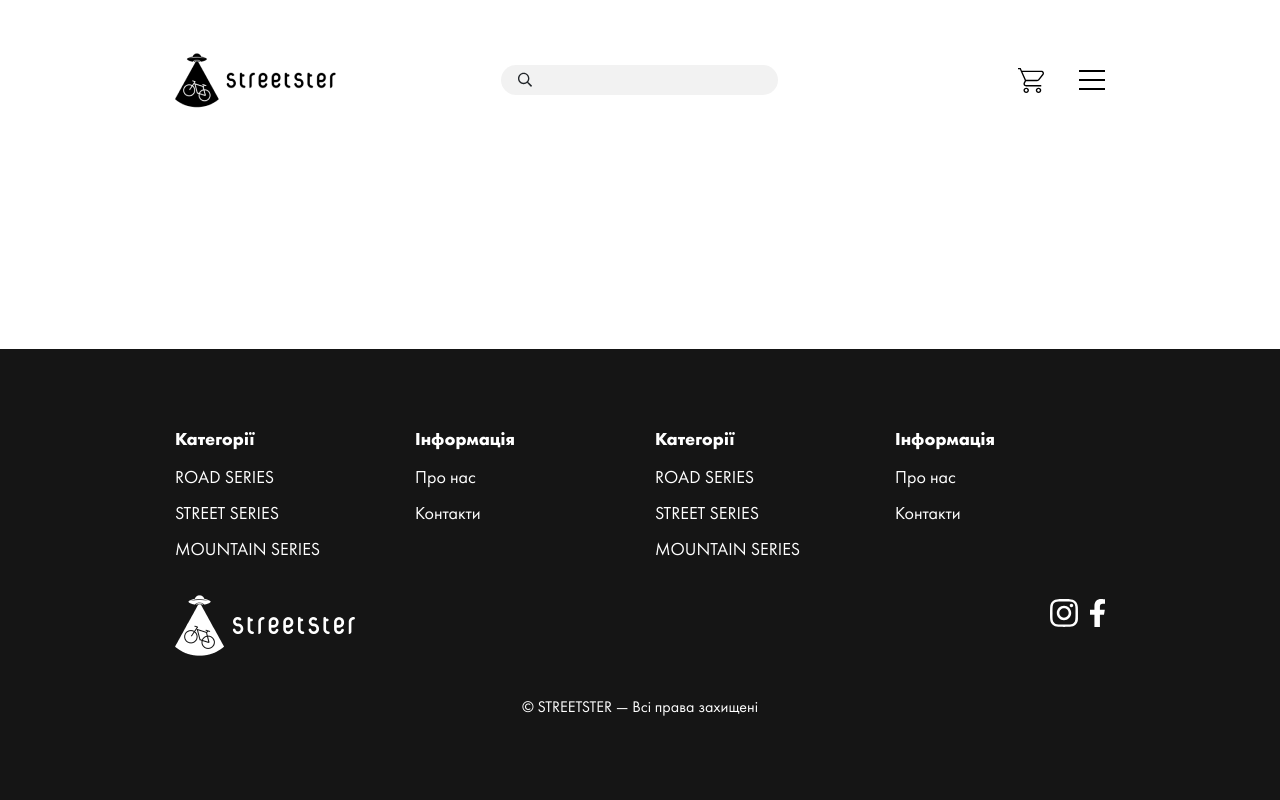
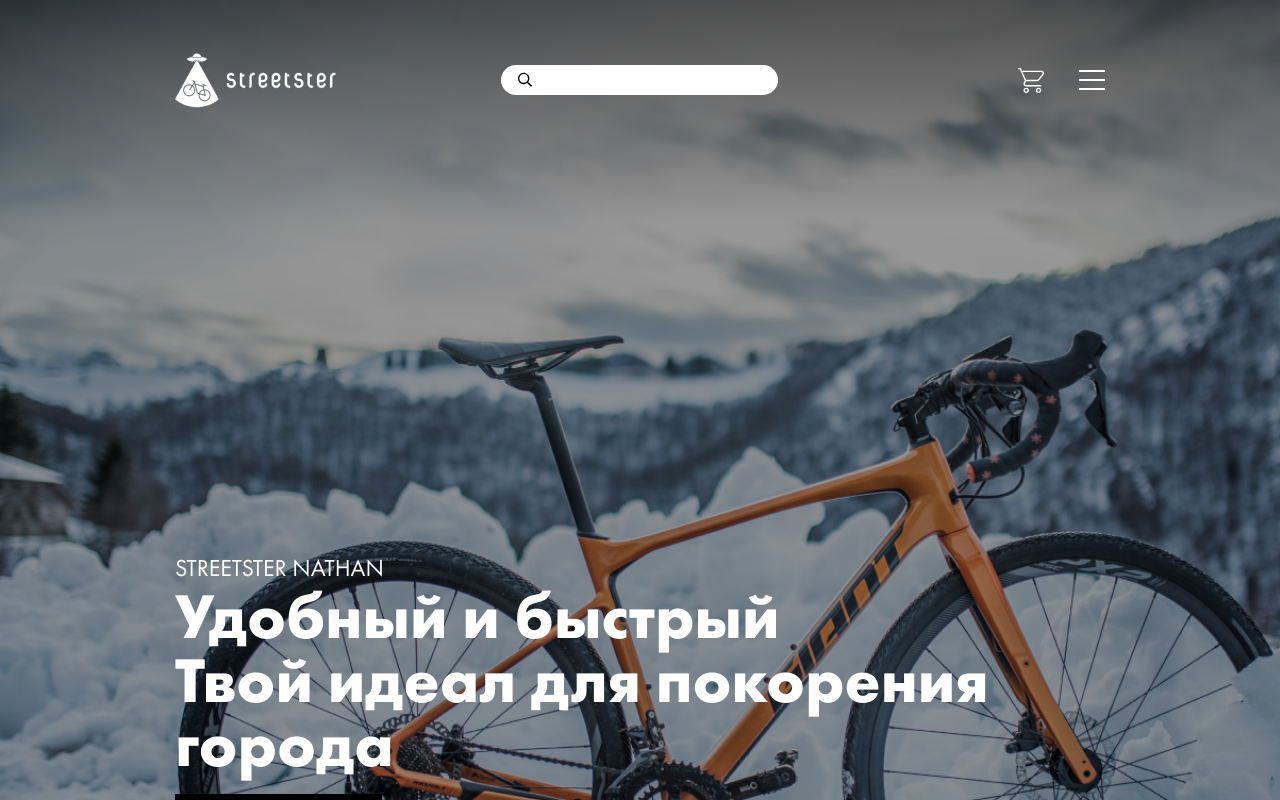
Before and after one commit to Lelihelija/bicycle, a React (Create React App) app: page / in a window 1280 px wide. Shown: the top 800 px of the page. Built offline with nearby package versions, Linux system fonts and the light colour scheme; the HTML template or start-up script is replaced by a standard one.

Commit message:
topbanner

```diff
--- a/src/App.js
+++ b/src/App.js
@@ -6,6 +6,10 @@
 import Icons from './components/Icons/Icons';
 import Header from './components/Header/Header';
 import Footer from './components/Footer/Footer';
+import MainPage from './pages/MainPage/MainPage';
+
+//page for test
+import SamplesPage from './pages/SamplesPage/SamplesPage';
 
 //styles
 import './App.scss';
@@ -18,11 +22,12 @@
 
   return (
     <Router basename="/bicycle">
-      <Icons/>
       <div className="page-wrapper">
+        <Icons/>
         <Header/>
-        {/* <Switch> */}
-          <main className="content-wrapper">
+        <MainPage/>
+        <main className="content-wrapper">
+          <Switch>
             {
               pagesData.map((elem, index) => {
                 <Route {...elem} key={index}/>
@@ -79,8 +84,9 @@
 
             {/* 404page */}
 
-          </main>
-        {/* </Switch> */}
+          </Switch>
+          <SamplesPage/>
+        </main>
         <Footer/>
       </div>
     </Router>
--- a/src/App.scss
+++ b/src/App.scss
@@ -13,6 +13,7 @@
 @import './components/Button/button';
 @import './components/Header/header';
 @import './components/Footer/footer';
+@import './components/TopBanner/topbanner';
 
 //pages
 @import './pages/AboutUsPage/aboutuspage';
--- a/src/components/Button/_button.scss
+++ b/src/components/Button/_button.scss
@@ -36,10 +36,8 @@
     width: 26px;
   }
 
-  &_s { // col="5" parent div
-    padding-bottom: 8px;
-    padding-top: 9px;
-    max-width: 206px;
+  &_s { // col="5" parent div - topbanner
+    padding: 6px 27px 6px 27px;
   }
 
   &_md { // col="6" parent div
--- a/src/components/Header/Header.js
+++ b/src/components/Header/Header.js
@@ -11,7 +11,7 @@
     const toggleMenu = () => {setToggleMenu(!menuIsActive)};
 
     return (
-        <header className="header">
+        <header className="header white">
             <Container className="custom-container">
                 <Row className="header-inner">
                     <Col className="header__logo" xs="24" md="8">
--- a/src/components/Header/_header.scss
+++ b/src/components/Header/_header.scss
@@ -1,6 +1,82 @@
 .header {
   position: absolute;
   width: 100%;
+
+  //__________________header themes start_____________________
+
+  &.black {
+    color: $black;
+
+    .icon {
+      color: $black;
+    }
+
+    .header__logo {
+      img {
+        mix-blend-mode: difference;
+      }
+    }
+
+    .header__search {
+        input {
+          background-color: $lightgrey;
+        }
+      }
+    }
+
+  &.white {
+    color: $white;
+
+    .header__logo {
+      img {
+        mix-blend-mode: none;
+      }
+    }
+
+    .header__search {
+      .icon {
+        color: $black;
+      }
+
+      input {
+        background-color: $white;
+      }
+    }
+
+    .header__cart-menu {
+      .icon {
+        color: $white;
+      }
+
+      .menu-span,
+      .menu-span::before,
+      .menu-span::after {
+        background-color: $white;
+      }
+    }
+  }
+
+  &.grey {
+    color: $black;
+
+    .icon {
+      color: $black;
+    }
+
+    .header__logo {
+      img {
+        mix-blend-mode: difference;
+      }
+    }
+
+    .header__search {
+      input {
+        background-color: $white;
+      }
+    }
+  }
+
+  //__________________header themes end_____________________
 
   &-inner {
     margin-top: 48px;
@@ -12,10 +88,6 @@
       justify-content: center;
       margin-bottom: 10px;
       display: flex;
-    }
-
-    img {
-      mix-blend-mode: difference;
     }
   }
 
@@ -29,7 +101,6 @@
     }
 
     input {
-      background-color: $lightgrey;
       border-radius: 15.5px;
       padding-left: 43px;
       border: none;
--- /dev/null
+++ b/src/components/TopBanner/TopBanner.js
@@ -0,0 +1,21 @@
+import { React } from 'react';
+import { Col, Row, Container } from 'react-bootstrap';
+
+// import topBannerBackground.png
+
+function TopBanner () {
+  return (
+    <div className="topbanner">
+      <Container>
+        <div className="topbanner-inner">
+          <span className="topbanner__subtitle">STREETSTER NATHAN</span>
+          {/* <span className="topbanner__title">Зручний та швидкий<br/>Твій ідеал для підкорення міста</span> */}
+          <span className="topbanner__title">Удобный и быстрый<br/>Твой идеал для покорения города</span>
+          <a href="#" className="btn_ btn__s btn__black">УЗНАТЬ БОЛЬШЕ</a>
+        </div>
+      </Container>
+    </div>
+  )
+};
+
+export default TopBanner;
--- /dev/null
+++ b/src/components/TopBanner/_topbanner.scss
@@ -0,0 +1,28 @@
+.topbanner {
+  background-image: url(../../img/ui/topBannerBackground.png);
+  background-repeat: no-repeat;
+  background-size: cover;
+
+  &-inner {
+    padding-bottom: 241px;
+    padding-top: 556px;
+    color: $white;
+  }
+
+  &__subtitle {
+    line-height: 24px;
+    font-weight: 400;
+    font-size: 24px;
+    display: block;
+  }
+
+  &__title {
+    margin-bottom: 25px;
+    line-height: 64px;
+    font-weight: 700;
+    font-size: 64px;
+    margin-top: 4px;
+    display: block;
+  }
+
+}
--- a/src/pages/MainPage/MainPage.js
+++ b/src/pages/MainPage/MainPage.js
@@ -1,9 +1,14 @@
 import React from 'react';
+
+//components
+import TopBanner from '../../components/TopBanner/TopBanner';
 
 function MainPage () {
 
   return(
-    <div>MainPage</div>
+    <>
+      <TopBanner/>
+    </>
   )
 };
 
--- a/src/pages/SamplesPage/_samplesPage.scss
+++ b/src/pages/SamplesPage/_samplesPage.scss
@@ -4,6 +4,7 @@
   .row {
     justify-content: space-around;
     border: 1px solid $black;
+    margin-bottom: 15px;
     border-radius: 8px;
     margin-top: 15px;
     padding: 15px;
```
Also changed, not shown: src/data/websitedata.js (+5 -5 lines), src/img/ui/topBannerBackground.png (renamed from src/img/ui/mainPageBackground.png).
